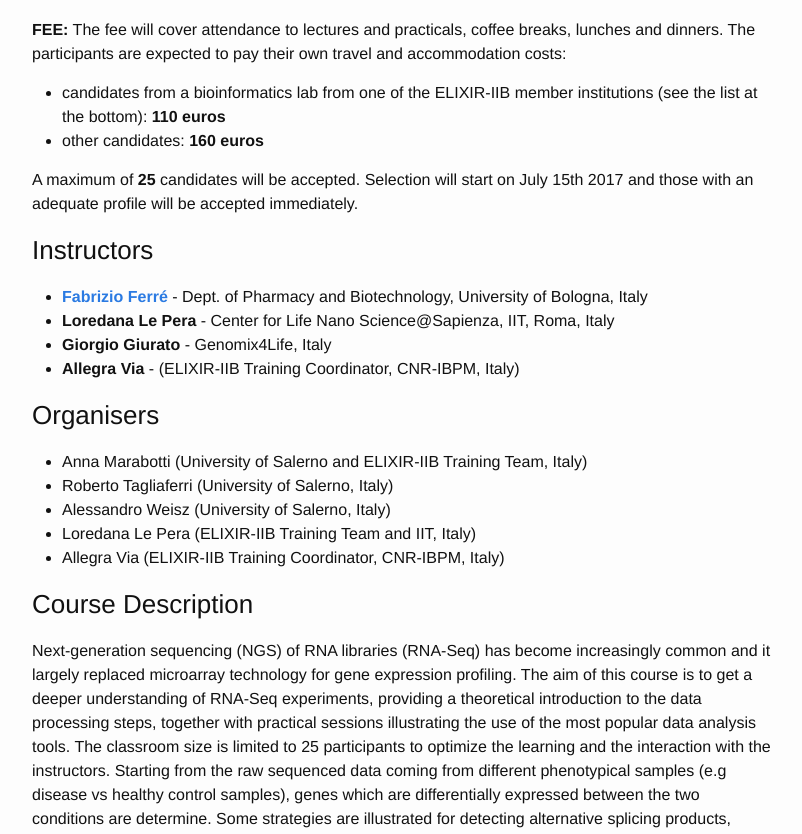
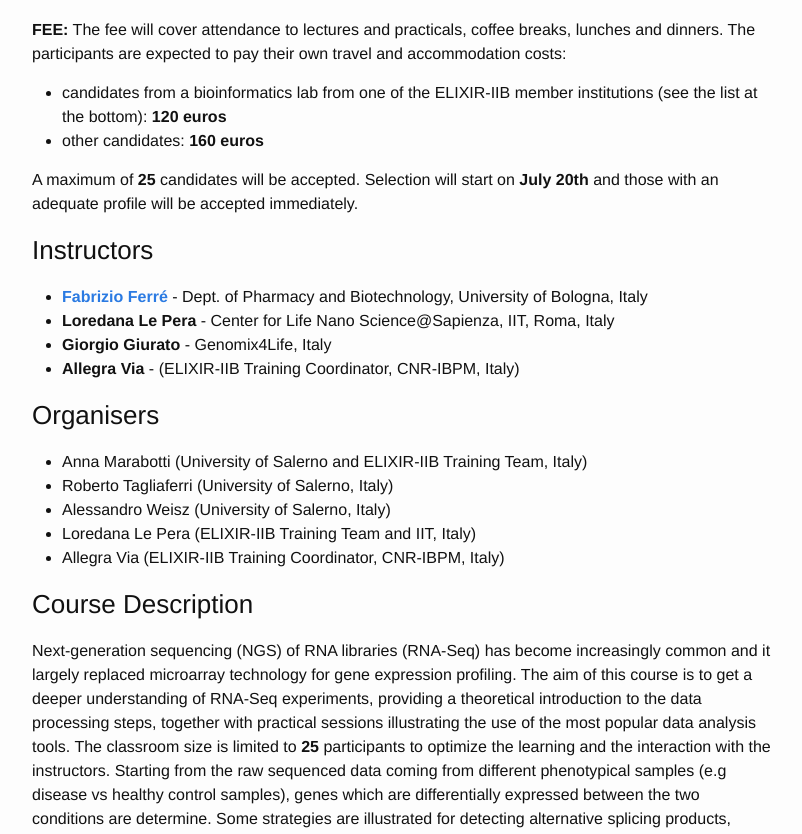
Before and after one commit to ELIXIR-IIB-training/website, a Jekyll site: the page built from _posts/2017-09-27-RNA-seq-Salerno.md, in a window 1280 px wide and 1400 px high, scrolled down 475 px. Shown: the part 152-986 px from the top of the window, without its empty margins (238-1040 px from the left). Built offline with Jekyll 4.4.1, drawn with Linux system fonts in a browser that asks for light colours; some of the changed text lies outside the part shown.

Commit message:
Fee and date update

```diff
--- a/_posts/2017-09-27-RNA-seq-Salerno.md
+++ b/_posts/2017-09-27-RNA-seq-Salerno.md
@@ -38,10 +38,10 @@ A limited number of rooms will be availables at the venue (costs 20 EUR/night).
 
 **FEE:**
 The fee will cover attendance to lectures and practicals, coffee breaks, lunches and dinners. The participants are expected to pay their own travel and accommodation costs:
-- candidates from a bioinformatics lab from one of the ELIXIR-IIB member institutions (see the list at the bottom): **110 euros**
+- candidates from a bioinformatics lab from one of the ELIXIR-IIB member institutions (see the list at the bottom): **120 euros**
 - other candidates: **160 euros**
 
-A maximum of **25** candidates will be accepted. Selection will start on July 15th 2017 and those with an adequate profile will be accepted immediately.
+A maximum of **25** candidates will be accepted. Selection will start on **July 20th** and those with an adequate profile will be accepted immediately.
 <br>
 
 ### Instructors
@@ -60,7 +60,7 @@ A maximum of **25** candidates will be accepted. Selection will start on July 15
 <br>
 
 ### Course Description
-Next-generation sequencing (NGS) of RNA libraries (RNA-Seq) has become increasingly common and it largely replaced microarray technology for gene expression profiling. The aim of this course is to get a deeper understanding of RNA-Seq experiments, providing a theoretical introduction to the data processing steps, together with practical sessions illustrating the use of the most popular data analysis tools. The classroom size is limited to 25 participants to optimize the learning and the interaction with the instructors. Starting from the raw sequenced data coming from different phenotypical samples (e.g disease vs healthy control samples), genes which are differentially expressed between the two conditions are determine. Some strategies are illustrated for detecting alternative splicing products, predicting novel isoforms and gene fusion events. Some methods for downstream analysis are described to give insight into how biological knowledge can be generated from RNA-Seq experiments. A lecture on single-cell RNA-Seq will provide an idea of how transcriptome data from individual cells is now emerging as a powerful tool, allowing the study of cell-to-cell gene expression heterogeneity in the same tissue.
+Next-generation sequencing (NGS) of RNA libraries (RNA-Seq) has become increasingly common and it largely replaced microarray technology for gene expression profiling. The aim of this course is to get a deeper understanding of RNA-Seq experiments, providing a theoretical introduction to the data processing steps, together with practical sessions illustrating the use of the most popular data analysis tools. The classroom size is limited to **25** participants to optimize the learning and the interaction with the instructors. Starting from the raw sequenced data coming from different phenotypical samples (e.g disease vs healthy control samples), genes which are differentially expressed between the two conditions are determine. Some strategies are illustrated for detecting alternative splicing products, predicting novel isoforms and gene fusion events. Some methods for downstream analysis are described to give insight into how biological knowledge can be generated from RNA-Seq experiments. A lecture on single-cell RNA-Seq will provide an idea of how transcriptome data from individual cells is now emerging as a powerful tool, allowing the study of cell-to-cell gene expression heterogeneity in the same tissue.
 
 ### Course objectives
 Students will gain an understanding of:
```
